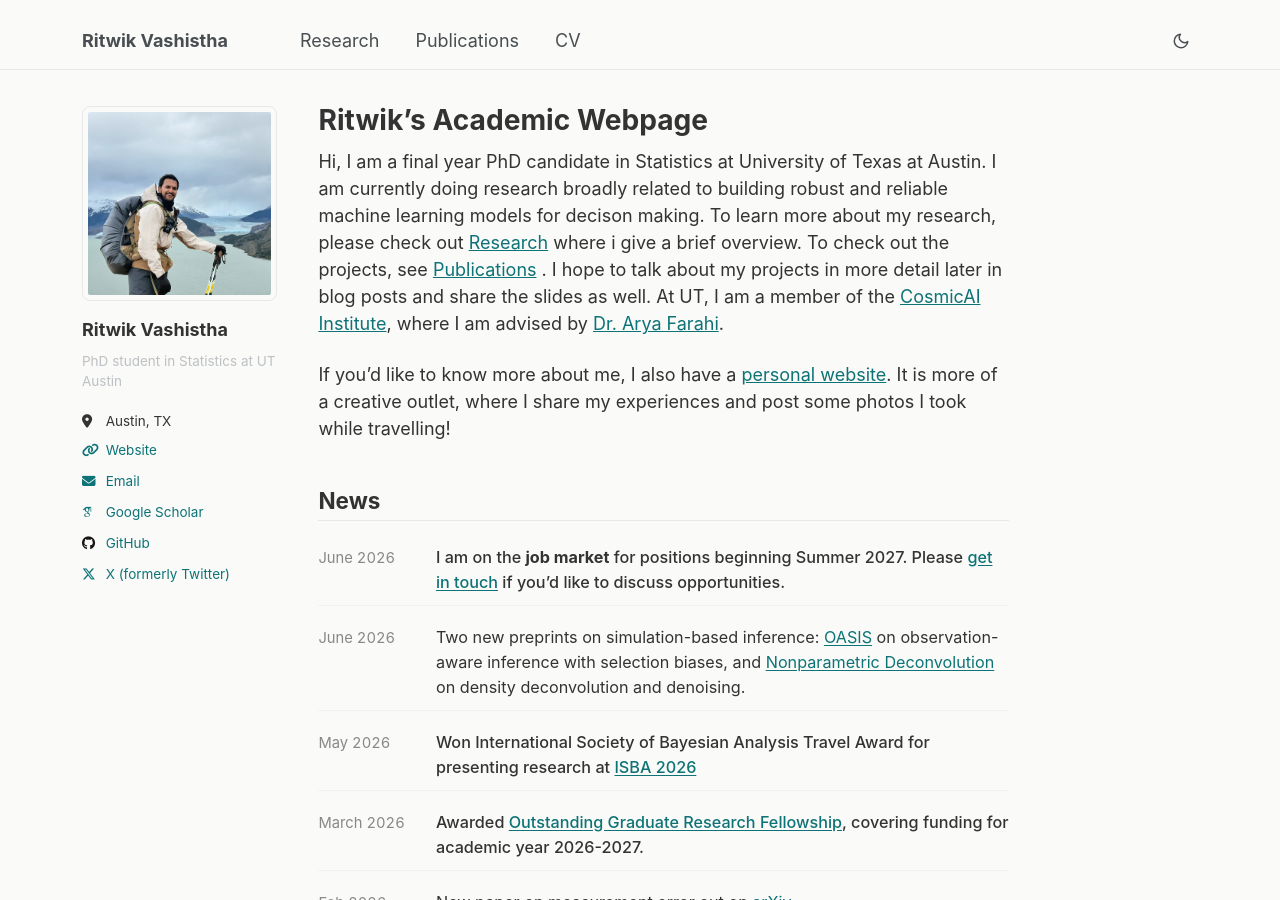
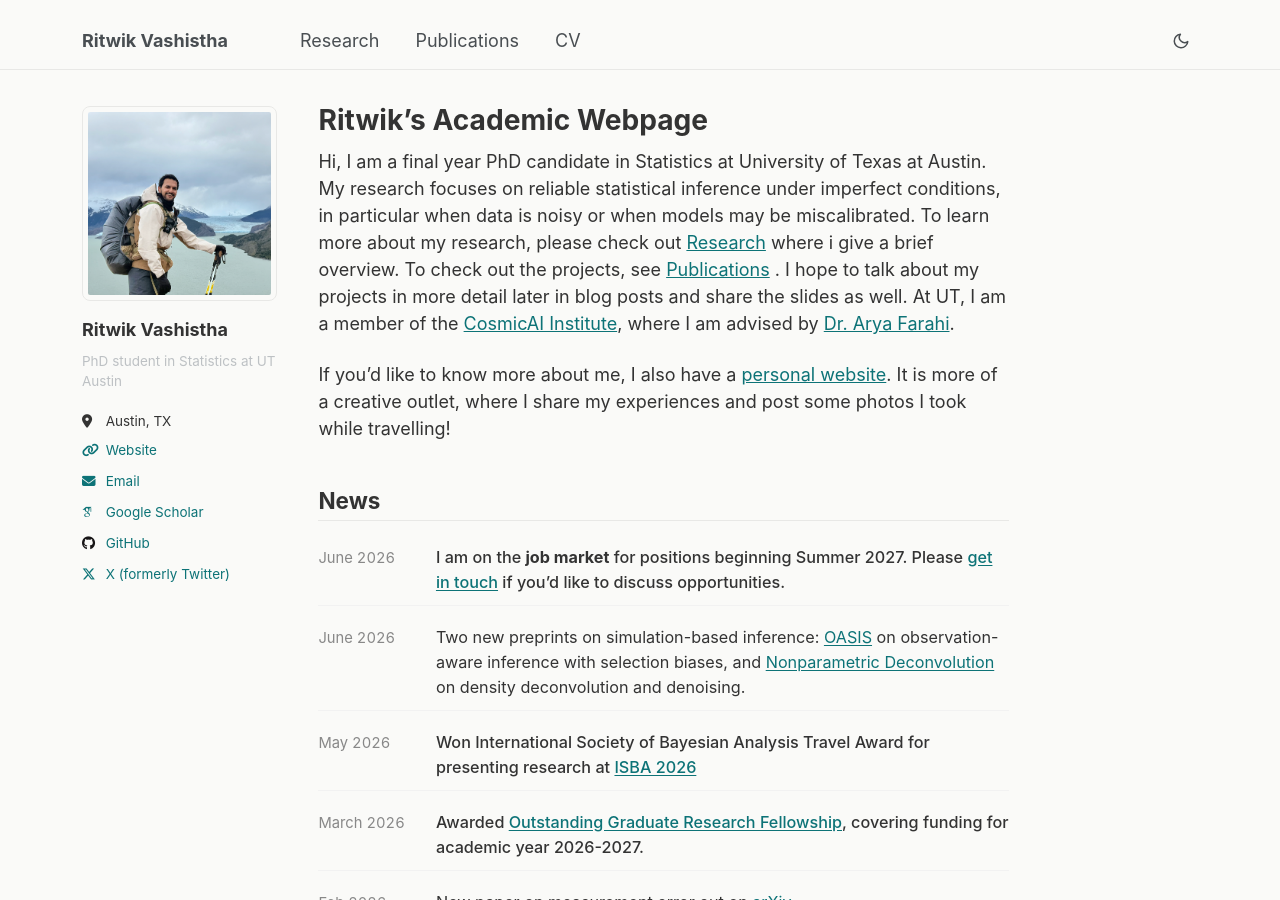
Before and after one commit to ritwikvashistha/ritwikvashistha.github.io, a Jekyll site: the page built from _pages/about.md, in a window 1280 px wide and 900 px high. Built offline with Jekyll 4.4.1, drawn with Linux system fonts in a browser that asks for light colours; some web fonts are replaced.

Commit message:
Updated about.md

```diff
--- a/_pages/about.md
+++ b/_pages/about.md
@@ -7,7 +7,7 @@ redirect_from:
   - /about.html
 ---
 
-Hi, I am a final year PhD candidate in Statistics at University of Texas at Austin. I am currently doing research broadly related to building robust and reliable machine learning models for decison making. To learn more about my research, please check out [Research](https://ritwikvashistha.github.io/research/) where i give a brief overview. To check out the projects, see [Publications](https://ritwikvashistha.github.io/publications/) . I hope to talk about my projects in more detail later in blog posts and share the slides as well. At UT, I am a member of the [CosmicAI Institute](https://www.cosmicai.org/team), where I am advised by [Dr. Arya Farahi](https://stat.utexas.edu/directory/arya-farahi).
+Hi, I am a final year PhD candidate in Statistics at University of Texas at Austin. My research focuses on reliable statistical inference under imperfect conditions, in particular when data is noisy or when models may be miscalibrated. To learn more about my research, please check out [Research](https://ritwikvashistha.github.io/research/) where i give a brief overview. To check out the projects, see [Publications](https://ritwikvashistha.github.io/publications/) . I hope to talk about my projects in more detail later in blog posts and share the slides as well. At UT, I am a member of the [CosmicAI Institute](https://www.cosmicai.org/team), where I am advised by [Dr. Arya Farahi](https://stat.utexas.edu/directory/arya-farahi).
 
 
 If you'd like to know more about me, I also have a [personal website](https://www.ritwikvashistha.com/). It is more of a creative outlet, where I share my experiences and post some photos I took while travelling!
```
